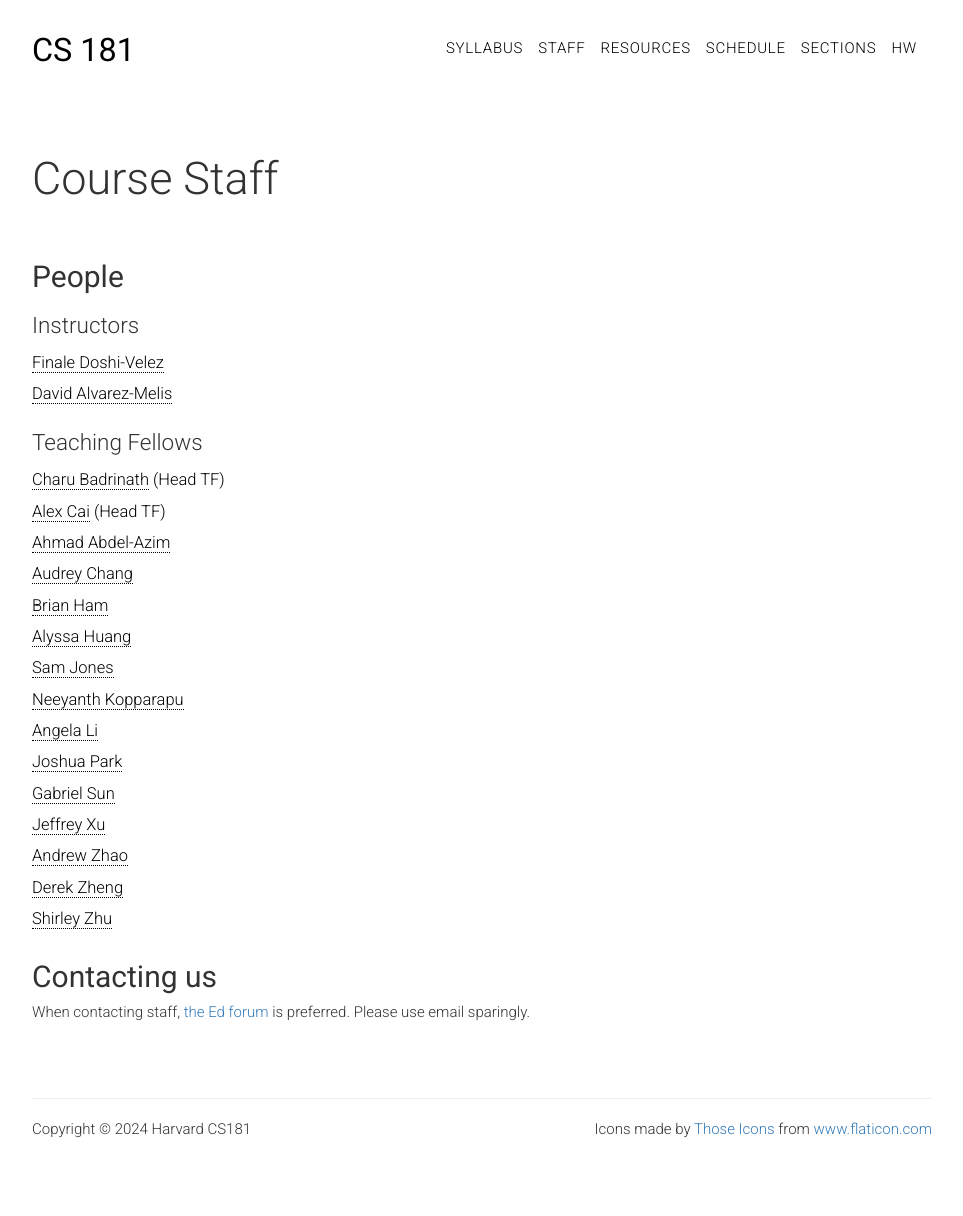
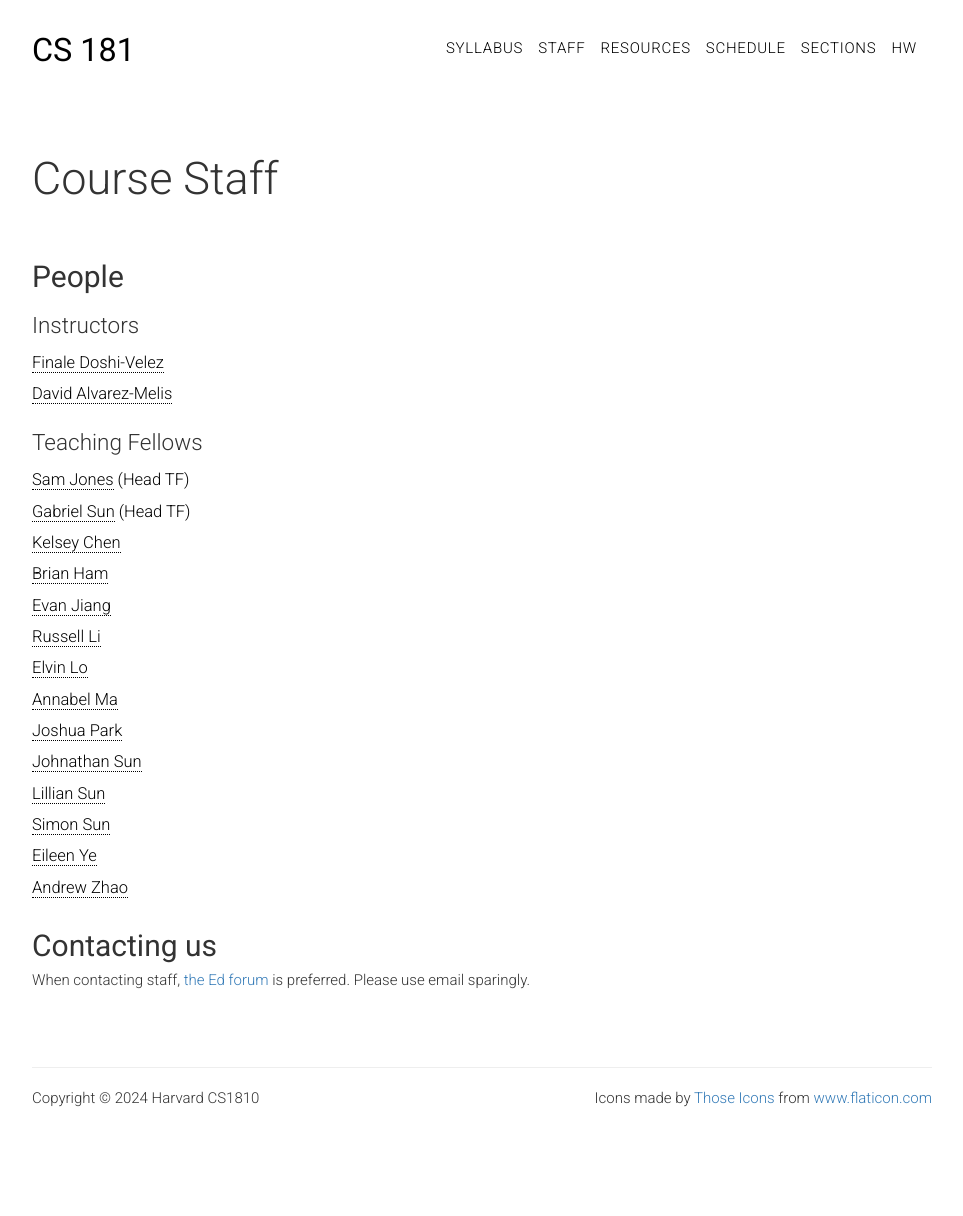
Before and after one commit to harvard-ml-courses/cs181-web, a Jekyll site: the page built from staff.html, in a window 1280 px wide. Shown: the whole page, without its empty margins (158-1121 px from the left). Built offline with Jekyll 4.4.1, drawn with Linux system fonts in a browser that asks for light colours; after the commit the page ends 1184 px from its top, so only the background shows below that.

Commit message:
Publish draft of 2025 website

```diff
--- a/_data/all.yaml
+++ b/_data/all.yaml
@@ -1,16 +1,15 @@
 tas:
-  - name: <a href="mailto:charumathibadrinath@college.harvard.edu">Charu Badrinath</a> (Head TF)
-  - name: <a href="mailto:alexcai@college.harvard.edu">Alex Cai</a> (Head TF)
-  - name: <a href="mailto:ahmad_abdelazim@college.harvard.edu">Ahmad Abdel-Azim</a>
-  - name: <a href="mailto:audreychang@college.harvard.edu">Audrey Chang</a>
-  - name: <a href="mailto:bham@college.harvard.edu">Brian Ham</a>
-  - name: <a href="mailto:alyssahuang@college.harvard.edu">Alyssa Huang</a>
-  - name: <a href="mailto:samjones@college.harvard.edu">Sam Jones</a>
-  - name: <a href="mailto:nkopparapu@college.harvard.edu">Neeyanth Kopparapu</a>
-  - name: <a href="mailto:ayli@college.harvard.edu">Angela Li</a>
-  - name: <a href="mailto:jhpark@college.harvard.edu">Joshua Park</a>
-  - name: <a href="mailto:gabrielsun@college.harvard.edu">Gabriel Sun</a>
-  - name: <a href="mailto:jeffreyxu@college.harvard.edu">Jeffrey Xu</a>
-  - name: <a href="mailto:apzhao@college.harvard.edu">Andrew Zhao</a>
-  - name: <a href="mailto:derek_zheng@college.harvard.edu">Derek Zheng</a>
-  - name: <a href="mailto:shirleyzhu@college.harvard.edu">Shirley Zhu</a>
+- name: <a href="mailto:samjones@college.harvard.edu">Sam Jones</a> (Head TF)
+- name: <a href="mailto:gabrielsun@college.harvard.edu">Gabriel Sun</a> (Head TF)
+- name: <a href="mailto:kelseychen1@college.harvard.edu">Kelsey Chen</a>
+- name: <a href="mailto:bham@college.harvard.edu">Brian Ham</a>
+- name: <a href="mailto:evanjiang@college.harvard.edu">Evan Jiang</a>
+- name: <a href="mailto:russell_li@college.harvard.edu">Russell Li</a>
+- name: <a href="mailto:elo@college.harvard.edu">Elvin Lo</a>
+- name: <a href="mailto:annabelma@college.harvard.edu">Annabel Ma</a>
+- name: <a href="mailto:jhpark@college.harvard.edu">Joshua Park</a>
+- name: <a href="mailto:jlsun@college.harvard.edu">Johnathan Sun</a>
+- name: <a href="mailto:lilliansun@college.harvard.edu">Lillian Sun</a>
+- name: <a href="mailto:simonsun@college.harvard.edu">Simon Sun</a>
+- name: <a href="mailto:eileenye@college.harvard.edu">Eileen Ye</a>
+- name: <a href="mailto:apzhao@college.harvard.edu">Andrew Zhao</a>
--- a/_includes/footer.html
+++ b/_includes/footer.html
@@ -3,7 +3,7 @@
       <hr>
         <div class="half-row l">
           <div>
-            Copyright &copy; <script>document.write(new Date().getFullYear())</script> Harvard CS181
+            Copyright &copy; <script>document.write(new Date().getFullYear())</script> Harvard CS1810
           </div>
         </div>
         <div class="half-row r">
--- a/schedule.html
+++ b/schedule.html
@@ -8,7 +8,7 @@ weight: 0
     <div class="main">
         <div class="embed-responsive embed-responsive-4by3 w-100">
             <iframe class="embed-responsive-item"
-                src="https://docs.google.com/spreadsheets/d/e/2PACX-1vQabh8HnxP3V-ThyikOCD2K8xmUeoslgsYMTPL5ECh0T6B-NeFUGxXc-K7UCj-OsEtFhZazyp1Xay5m/pubhtml?gid=1863065080&amp;single=true&amp;widget=true&amp;headers=false"></iframe>
+                src="https://docs.google.com/spreadsheets/d/e/2PACX-1vTWqFsXhSzRUBQ3g42BK553ZfJ7LjJhkc-AwPPFW22mOG67rm1snSvi-WvkM-jwdRa6M-t8cWWOMoJg/pubhtml?widget=true&amp;headers=false"></iframe>
         </div>
     </div>
 </section>
--- a/staff.html
+++ b/staff.html
@@ -24,7 +24,9 @@ weight: 0
         </ul>
 
         <h2 class="title">Contacting us</h2>
-        <p>When contacting staff, <a href="https://edstem.org/us/courses/51511/discussion/" target="_blank"
+
+        <!-- PUT ED LINK HERE ONCE CREATED -->
+        <p>When contacting staff, <a href=# target="_blank"
                 rel="noopener noreferrer">the Ed forum</a> is preferred. Please use email sparingly.</p>
     </div>
 </section>
```
Also changed, not shown: sections.html (+4 -3 lines), syllabus.html (+13 -13 lines).
